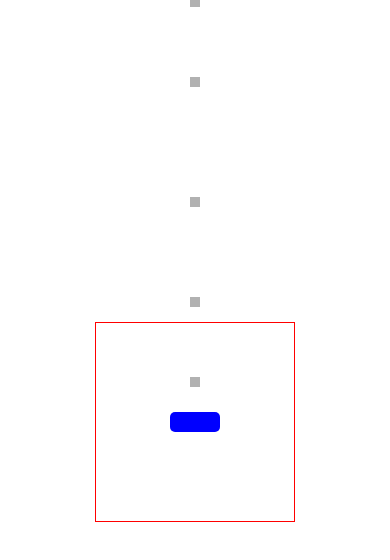
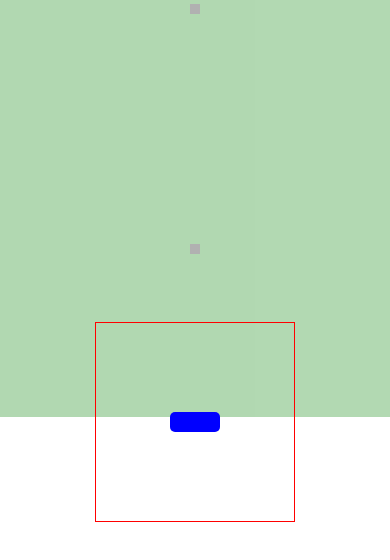
Before and after one commit to Davidlblanco/flyable, a React Native app: screen / in a window 390 px wide. Shown: the top 560 px of the page. Built offline with nearby package versions, Linux system fonts and the light colour scheme.

Commit message:
Bulletlist  overflow

```diff
--- a/components/Bullet.js
+++ b/components/Bullet.js
@@ -12,14 +12,14 @@ function Bullet({ item, locX }) {
     useEffect(() => {
         interval = setInterval(() => {
             if (toTop > 0) {
-                const newToTop = parseInt(toTop) - 20;
+                const newToTop = parseInt(toTop) - 40;
                 setToTop(newToTop)
             }
             else {
                 setToTop(screenHeight)
                 setNewInitial(locX)
             }
-        }, 5)
+        }, 10)
         return () => { clearInterval(interval) }
     }, [toTop])
 
--- a/components/BulletList.js
+++ b/components/BulletList.js
@@ -11,22 +11,21 @@ function BulletList({ locX, locY }) {
     const [bulletList, setBulletList] = useState([])
 
     useEffect(() => {
-        if (counter < 11) {
+        if (counter <= 5) {
             const newCounter = parseInt(counter) + 1;
             setCounter(newCounter)
             setBulet(
                 {
                     initialX: parseInt(locX),
                     id: counter,
-                    position: 100 - (counter * 10)
+                    position: 100 - (counter * 20)
                 })
             setBulletList([...bulletList, bullet])
         }
     }, [counter])
-
     return (
-        <View style={[styles.bulletList, { width: screenWidth, height: screenHeight, top: locY - screenHeight }]}>
-            {counter === 11 ?
+        <View style={[styles.bulletList, { width: screenWidth, height: locY, top: 0 }]}>
+            {
                 bulletList.map((item, index) => {
                     return (
                         <Bullet
@@ -37,7 +36,7 @@ function BulletList({ locX, locY }) {
                         >
                         </Bullet>
                     )
-                }) : null
+                })
             }
         </View >
     )
@@ -47,9 +46,11 @@ export default BulletList
 
 const styles = StyleSheet.create({
     bulletList: {
+        backgroundColor: 'green',
         left: 0,
         position: 'absolute',
         opacity: .3,
+        overflow: 'hidden'
     },
     bulletListRelative: {
         position: 'relative',
```
